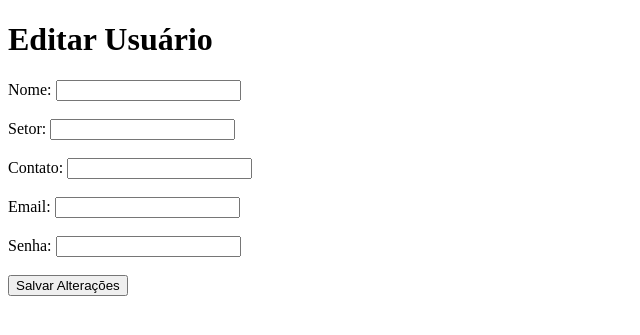
After one commit to EZFelin/Sistema-Inspecoes, a Flask app: page /usuarios/editar/1 in a window 1280 px wide. The commit adds this page. Shown: the top 335 px of the page, without its empty margins (0-640 px from the left). Run offline with Flask 3, Linux system fonts and the light colour scheme; data that the repository does not hold is empty; some libraries are stand-ins or nearby versions.

Commit message:
Adiciona funcionalidade de edição de usuários

```diff
--- a/Backend/usuarios.py
+++ b/Backend/usuarios.py
@@ -28,8 +28,9 @@ def listar_usuarios():
     cursor = conexao.cursor()
 
     cursor.execute("""
-        SELECT nome, setor, contato, email
+        SELECT id_usuario, nome, setor, contato, email, senha
         FROM usuarios
+        ORDER BY id_usuario
     """)
 
     usuarios = cursor.fetchall()
@@ -58,3 +59,35 @@ def buscar_usuario_por_nome(nome):
 
     cursor.close()
     conexao.close()
+
+def buscar_usuario_por_id(id_usuario):
+    conexao = conectar()
+    cursor = conexao.cursor()
+
+    cursor.execute("""
+        SELECT id_usuario, nome, setor, contato, email, senha
+        FROM usuarios
+        WHERE id_usuario = %s
+    """, (id_usuario,))
+
+    usuario = cursor.fetchone()
+
+    cursor.close()
+    conexao.close()
+
+    return usuario
+
+def atualizar_usuario(id_usuario, nome, setor, contato, email, senha):
+    conexao = conectar()
+    cursor = conexao.cursor()
+
+    cursor.execute("""
+        UPDATE usuarios
+        SET nome = %s, setor = %s, contato = %s, email = %s, senha = %s
+        WHERE id_usuario = %s
+    """, (nome, setor, contato, email, senha, id_usuario))
+
+    conexao.commit()
+
+    cursor.close()
+    conexao.close()
--- a/app.py
+++ b/app.py
@@ -1,5 +1,5 @@
-from flask import Flask,render_template,request
-from Backend.usuarios import cadastrar_usuario as salvar_usuario, listar_usuarios as obter_usuarios
+from flask import Flask,render_template,request,redirect
+from Backend.usuarios import atualizar_usuario, cadastrar_usuario as salvar_usuario, listar_usuarios as obter_usuarios, buscar_usuario_por_id as obter_usuario_por_id
 
 app = Flask(__name__)
 
@@ -32,6 +32,21 @@ def listar_usuarios():
     usuarios = obter_usuarios()
     return render_template("listar_usuarios.html", usuarios=usuarios)
 
+@app.route("/usuarios/editar/<int:id_usuario>", methods=["GET", "POST"])
+def editar_usuario(id_usuario):
+    if request.method == "POST":
+        nome = request.form["nome"]
+        setor = request.form["setor"]
+        contato = request.form["contato"]
+        email = request.form["email"]
+        senha = request.form["senha"]
+
+        atualizar_usuario(id_usuario, nome, setor, contato, email, senha)
+        return redirect("/usuarios/listar")
+    usuario = obter_usuario_por_id(id_usuario)
+    return render_template("editar_usuario.html", usuario=usuario)
+
+
 @app.route("/equipamentos/cadastrar")
 def cadastrar_equipamento():
     return render_template("cadastrar_equipamento.html")
--- /dev/null
+++ b/templates/editar_usuario.html
@@ -0,0 +1,44 @@
+<!DOCTYPE html>
+<html lang="en">
+<head>
+    <meta charset="UTF-8">
+    <meta name="viewport" content="width=device-width, initial-scale=1.0">
+    <title>Editar Usuário</title>
+</head>
+<body>
+
+    <h1>Editar Usuário</h1>
+
+    <form action="/usuarios/editar/{{ usuario[0] }}" method="POST">
+
+        <label>Nome:</label>
+        <input type="text" name="nome" value="{{ usuario[1] }}" required>
+
+        <br><br>
+
+        <label>Setor:</label>
+        <input type="text" name="setor" value="{{ usuario[2] }}" required>
+
+        <br><br>
+
+        <label>Contato:</label>
+        <input type="text" name="contato" value="{{ usuario[3] }}" required>
+
+        <br><br>
+
+        <label>Email:</label>
+        <input type="email" name="email" value="{{ usuario[4] }}" required>
+
+        <br><br>
+
+        <label>Senha:</label>
+        <input type="password" name="senha" value="{{ usuario[5] }}" required>
+
+        <br><br>
+
+        <button type="submit">Salvar Alterações</button>
+
+    </form>
+
+</body>
+</html>
```
Also changed, not shown: templates/listar_usuarios.html (+9 -2 lines).
